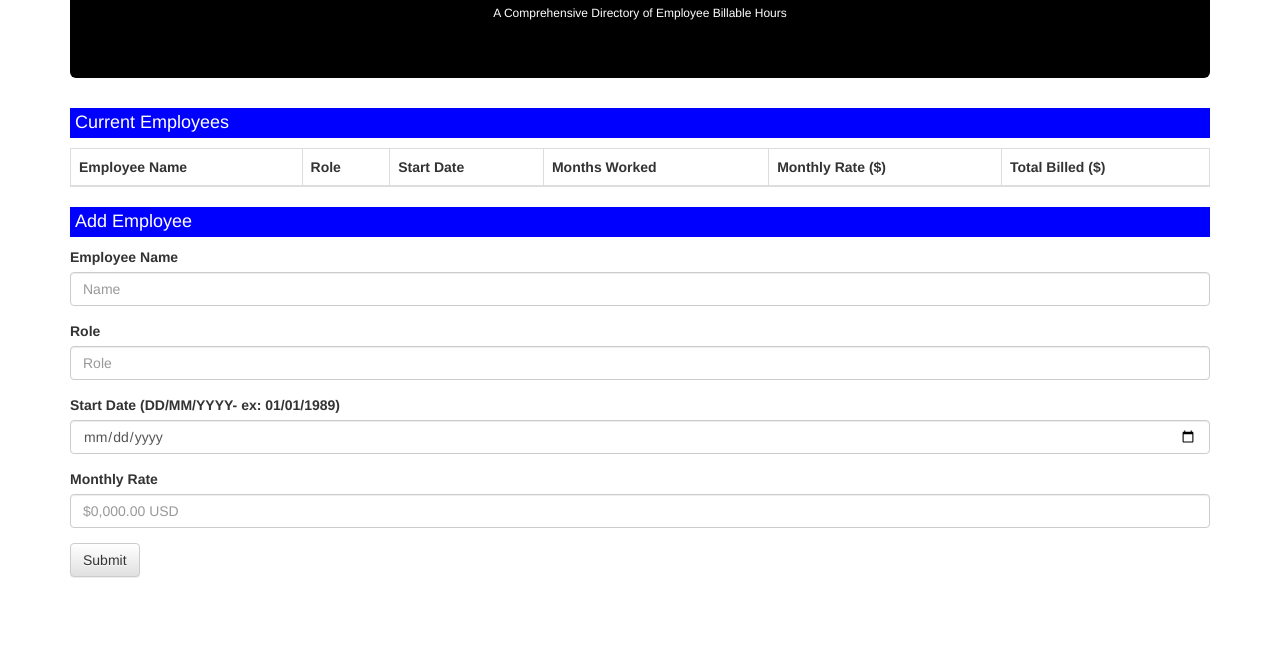
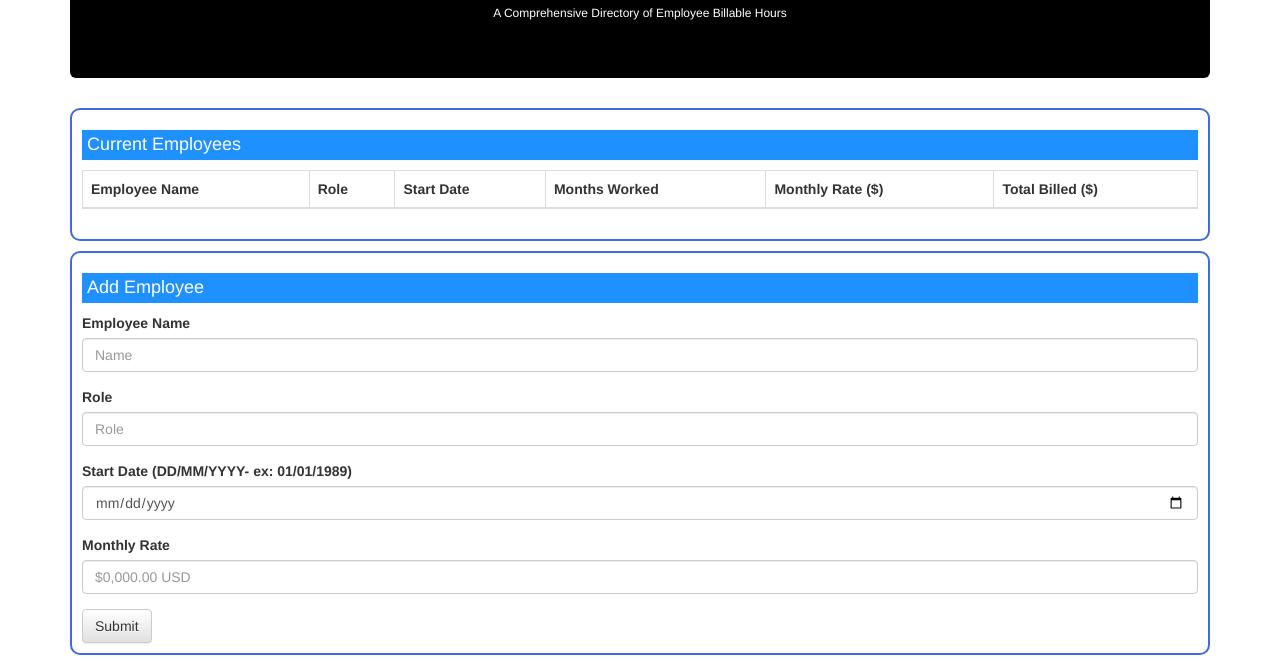
Before and after one commit to iangoodnight/employee-management, a plain HTML site: page index.html in a window 1280 px wide. Shown: the part 140-805 px from the top of the page. Drawn offline with nearby package versions, Linux system fonts and the light colour scheme; no server answers.

Commit message:
at least it looks pretty

```diff
--- a/assets/CSS/style.css
+++ b/assets/CSS/style.css
@@ -4,7 +4,7 @@
 }
 
 h4 {
-	background-color: blue;
+	background-color: dodgerblue;
 	color: white;
 	padding: 5px;
 }
@@ -12,3 +12,12 @@ h4 {
 thead {
 	font-weight: bold;
 }
+
+.field {
+	border-width: 2px;
+	border-color: royalblue;
+	border-style: solid;
+	border-radius: 10px;
+	padding: 10px;
+	margin: 10px 0px;
+}
--- a/index.html
+++ b/index.html
@@ -27,7 +27,7 @@
 		<h6>A Comprehensive Directory of Employee Billable Hours</h6>
 	</div>
 	<!-- This is where we will push our firebase data -->
-	<div id="output">
+	<div class="field" id="output">
 		<h4>Current Employees</h4>
 		<table class="table table-bordered">
 			<thead>
@@ -45,7 +45,7 @@
 		</table>
 	</div>
 	<!-- Input form -->
-	<div id="input">
+	<div class="field" id="input">
 		<h4>Add Employee</h4>
 		<form>
 		  <div class="form-group">
@@ -116,25 +116,28 @@
 			start = $("#start-date").val().trim();
 			rate = $("#monthly-rate").val().trim();
 
-			database.ref().push({
-      		Name: name,
-      		Role: role,
-      		Start: start,
-      		Rate: rate
+			var newEmp = {
+				Name: name,
+      			Role: role,
+      			Start: start,
+      			Rate: rate
+			};
 
-    	});
+			database.ref().push(newEmp);
+
+
+		data.ref().on("child_added", function(childSnapshot) {
+			console.log(childSnapshot.val().Name);
+			console.log(childSnapshot.val().Role);
+			console.log(childSnapshot.val().Start);
+			console.log(childSnapshot.val().Rate);
 		});
 
-		data.ref().on("child_added", function(childSnapshot) {
-			console.log(childSnapshot.val().name);
-			console.log(childSnapshot.val().role);
-			console.log(childSnapshot.val().start);
-			console.log(childSnapshot.val().rate);
+		dataRef.ref().orderByChild("dateAdded").limitToLast(1).on("child_added", function (snapshot) {
+
 		});
-
-		dataRef.ref().orderByCHild("dateAdded").limitToLast(1).on("child_added", function (snapshot) {
-
-		})
+		event.preventDefault();
+		});
 	</script>
 </body>
 </html>
```
